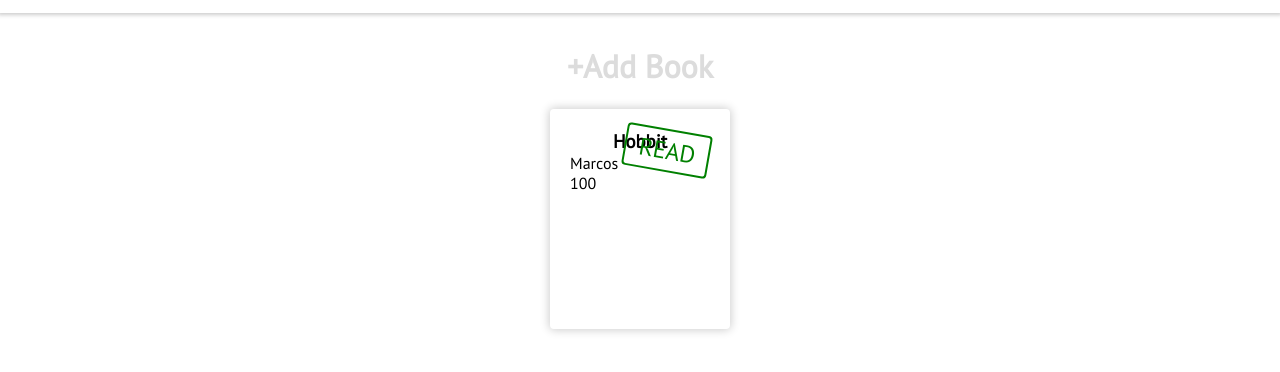
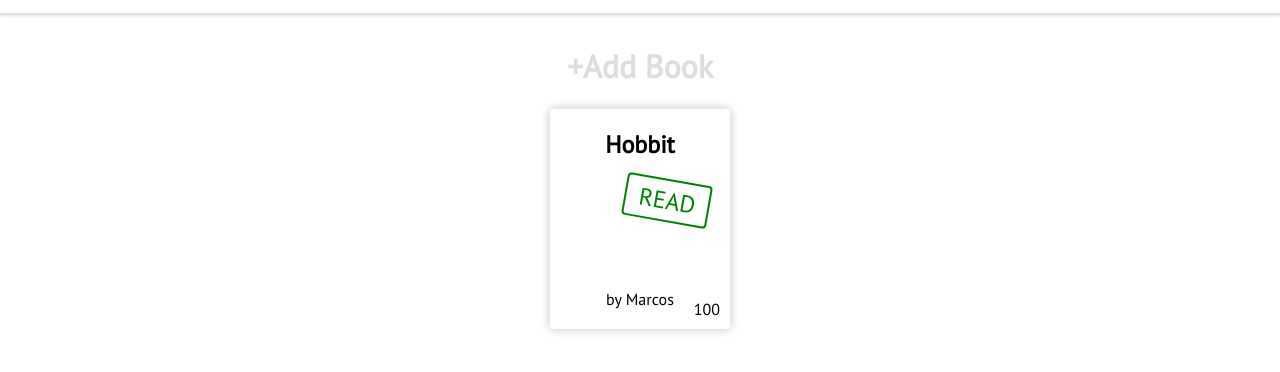
Before and after one commit to MarcosGTS/Odin-Library, a website: page index.html in a window 1280 px wide. Shown: the part 52-424 px from the top of the page. Drawn offline with Linux system fonts and the light colour scheme.

Commit message:
refactor card style

```diff
--- a/script.js
+++ b/script.js
@@ -25,7 +25,7 @@ function bookToNode(book) {
   contendNode.innerHTML = `
     <div class='card-front'>
       <h3 class="title">${book.title}</h3>
-      <div class="author">${book.author}</div>
+      <div class="author"><span>by</span> ${book.author}</div>
       <div class="num-pages">${book.pages}</div>
     </div>
   `;
--- a/style.css
+++ b/style.css
@@ -81,27 +81,44 @@ main {
 
 .card-front,
 .card-back {
-  width: 100%;
-  height: 100%;
-
-  padding: var(--spacing);
-
-  border-radius: 4px;
-
-  box-shadow: 0 0 10px 1px rgba(0, 0, 0, .2);
-
+  position: absolute;
   top: 0;
   right: 0;
   bottom: 0;
   left: 0;
 
+  width: 100%;
+  height: 100%;
+
+  padding: var(--spacing);
+  border-radius: 4px;
+  box-shadow: 0 0 10px 1px rgba(0, 0, 0, .2);
+
   backface-visibility: hidden;
-  position: absolute;
 }
 
 .card-front {
   position: relative;
+  display: flex;
+  flex-direction: column;
+  align-items: center;
 }
+
+.title {
+  text-align: center;
+  font-size: 1.5rem;
+  flex: auto;
+
+  width: 100%;
+  word-wrap: break-word;
+}
+
+.num-pages {
+  position: absolute;
+  right: calc(var(--spacing) / 2);
+  bottom: calc(var(--spacing) / 2);
+}
+
 
 .card-back {
   padding: 0;
@@ -136,10 +153,6 @@ main {
   background-color: red;
 }
 
-.title {
-  text-align: center;
-}
-
 .card-front::before {
   content: "READ";
   position: absolute;
@@ -164,7 +177,7 @@ main {
 
 .read.book .card-front::before {
   opacity: 1;
-  transform: translateY(0) scale(1) rotate(10deg);
+  transform: translateY(50px) scale(1) rotate(10deg);
 }
 
 /* Popup logic */
```
